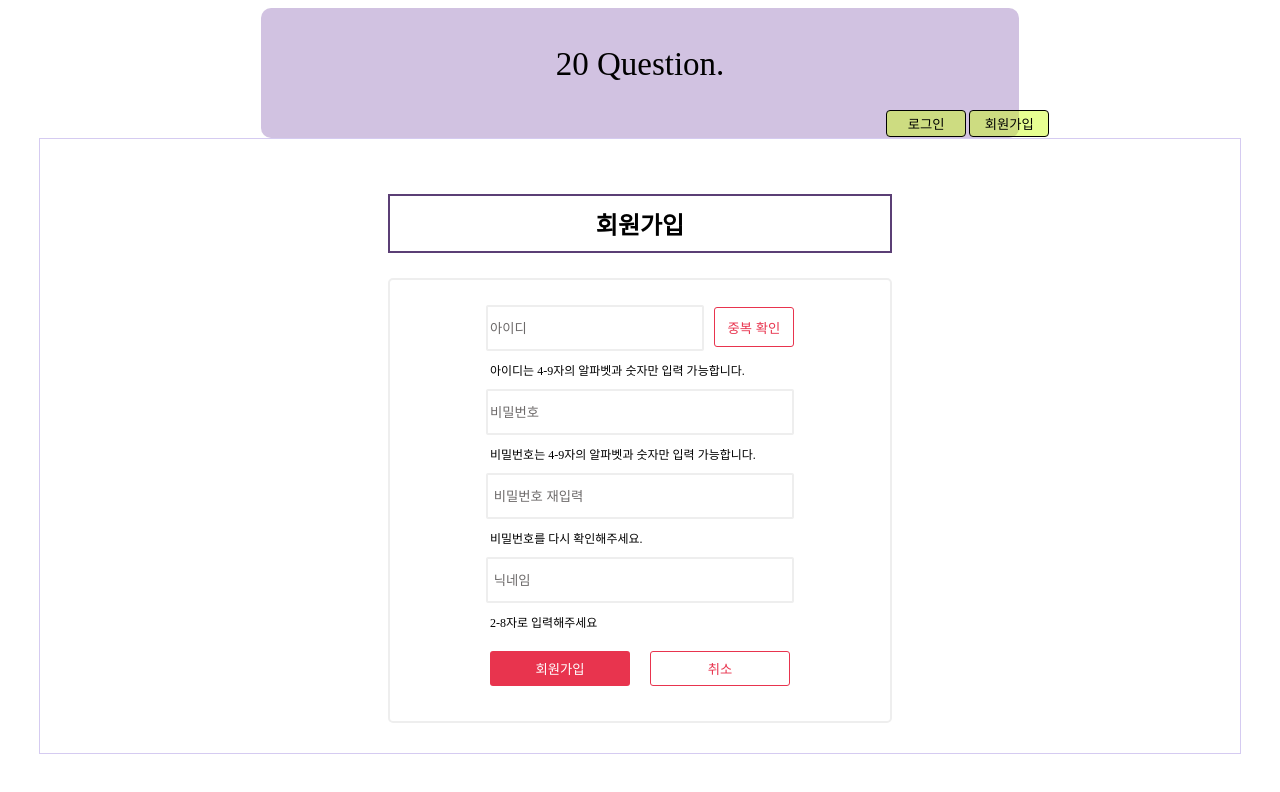
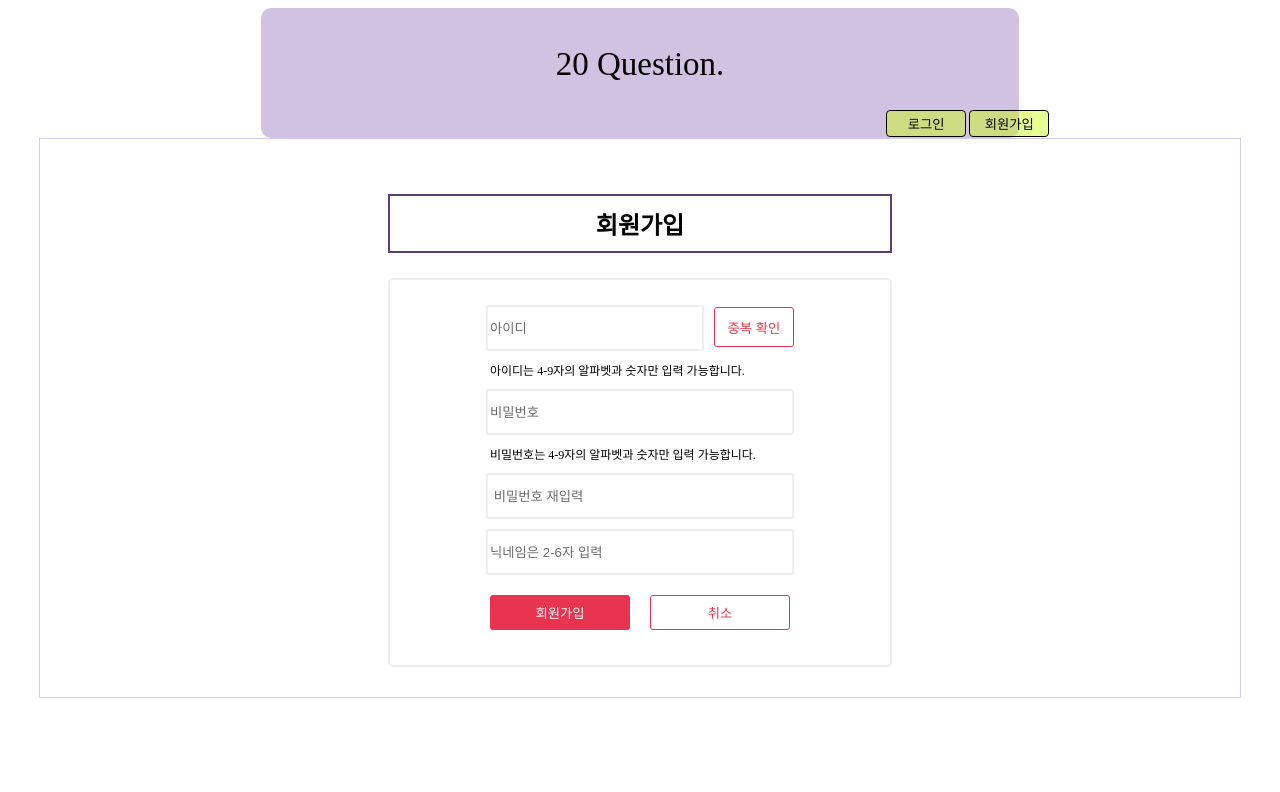
Before and after one commit to miniProject-20questions/20questions-FE, a React (Create React App) app in the folder 20questions/: page /join in a window 1280 px wide. Shown: the top 792 px of the page. Built offline with nearby package versions, Linux system fonts and the light colour scheme.

Commit message:
유효성 마무리

```diff
--- a/20questions/src/components/Layout/Joindetail.jsx
+++ b/20questions/src/components/Layout/Joindetail.jsx
@@ -15,7 +15,6 @@ function JoinLayout() {
   //state
   const [idvalidate, setIdvalidate] = useState(false);
   const [pwvalidate, setPwvalidate] = useState(false);
-  const [pwcheck, setPwcheck] = useState(false);
   const [nickcheck, setNickcheck] = useState(false);
   // validate
   const IdChange = (e) => {
@@ -47,21 +46,13 @@ function JoinLayout() {
     }
   };
 
-  // const onChange = (e) => {
-  //   const { value } = e.target;
-  //   setUser({
-  //     ...user,
-  //     confirm: value,
-  //   });
-  // };
-
-  // const pwCofirm = () => {
-  //   if (user.password === user.confirm) {
-  //     setPwcheck(true);
-  //   } else {
-  //     setPwcheck(false);
-  //   }
-  // };
+  const CofirmChange = (e) => {
+    const { value } = e.target;
+    setUser({
+      ...user,
+      confirm: value,
+    });
+  };
 
   const nickCheck = (e) => {
     const { value } = e.target;
@@ -69,8 +60,7 @@ function JoinLayout() {
       ...user,
       nickname: value,
     });
-
-    if (user.nickname.length >= 1 && user.nickname.length <= 8) {
+    if (user.nickname.length >= 2 && user.nickname.length <= 8) {
       setNickcheck(true);
     } else {
       setNickcheck(false);
@@ -79,9 +69,10 @@ function JoinLayout() {
   console.log(user);
 
   //가입하기
+
   const navigate = useNavigate();
   const Join = (e) => {
-    if (user.password === user.confirm) {
+    if (user.password === user.confirm && user.nickname.length >= 2) {
       axios.post("http://juddyy.shop/api/auth/signup", user).then((res) => {
         console.log(res);
         alert("가입완료");
@@ -93,8 +84,12 @@ function JoinLayout() {
         confirm: "",
         nickname: "",
       });
+    } else if (user.password !== user.confirm) {
+      alert("비밀번호가 일치하지 않습니다.");
+    } else if (user.nickname.length < 2) {
+      alert("닉네임의 글자수가 맞지 않습니다.");
     } else {
-      alert("비밀번호가 일치하지 않습니다.");
+      alert("값을 입력해주세요");
     }
   };
 
@@ -152,26 +147,18 @@ function JoinLayout() {
           <InputInfo
             placeholder=" 비밀번호 재입력"
             name="confirm"
+            onChange={CofirmChange}
             value={user.confirm.result}
             maxLength="9"
           />
-          {pwcheck ? (
-            <InfoP style={{ color: "blue" }}>비밀번호가 일치합니다.</InfoP>
-          ) : (
-            <InfoP>비밀번호를 다시 확인해주세요.</InfoP>
-          )}
+
           <InputInfo
-            placeholder=" 닉네임"
+            placeholder="닉네임은 2-6자 입력"
             onChange={nickCheck}
             name="nickname"
             maxLength="8"
             value={user.nickname.result}
           />
-          {nickcheck ? (
-            <InfoP style={{ color: "blue" }}>너무 잘 어울려요!</InfoP>
-          ) : (
-            <InfoP>2-8자로 입력해주세요</InfoP>
-          )}
 
           <ButtonArea>
             <ButtonFull onClick={Join}>회원가입</ButtonFull>
--- a/20questions/src/components/Layout/Logindetail.jsx
+++ b/20questions/src/components/Layout/Logindetail.jsx
@@ -39,12 +39,15 @@ function LoginLayout() {
             placeholder="아이디"
             onChange={onChange}
             name="id"
+            maxLength="9"
             value={user.id.result}
           />
           <InputInfo
+            type="password"
             placeholder="비밀번호"
             onChange={onChange}
             name="password"
+            maxLength="9"
             value={user.password.result}
           />
         </Box>
```
